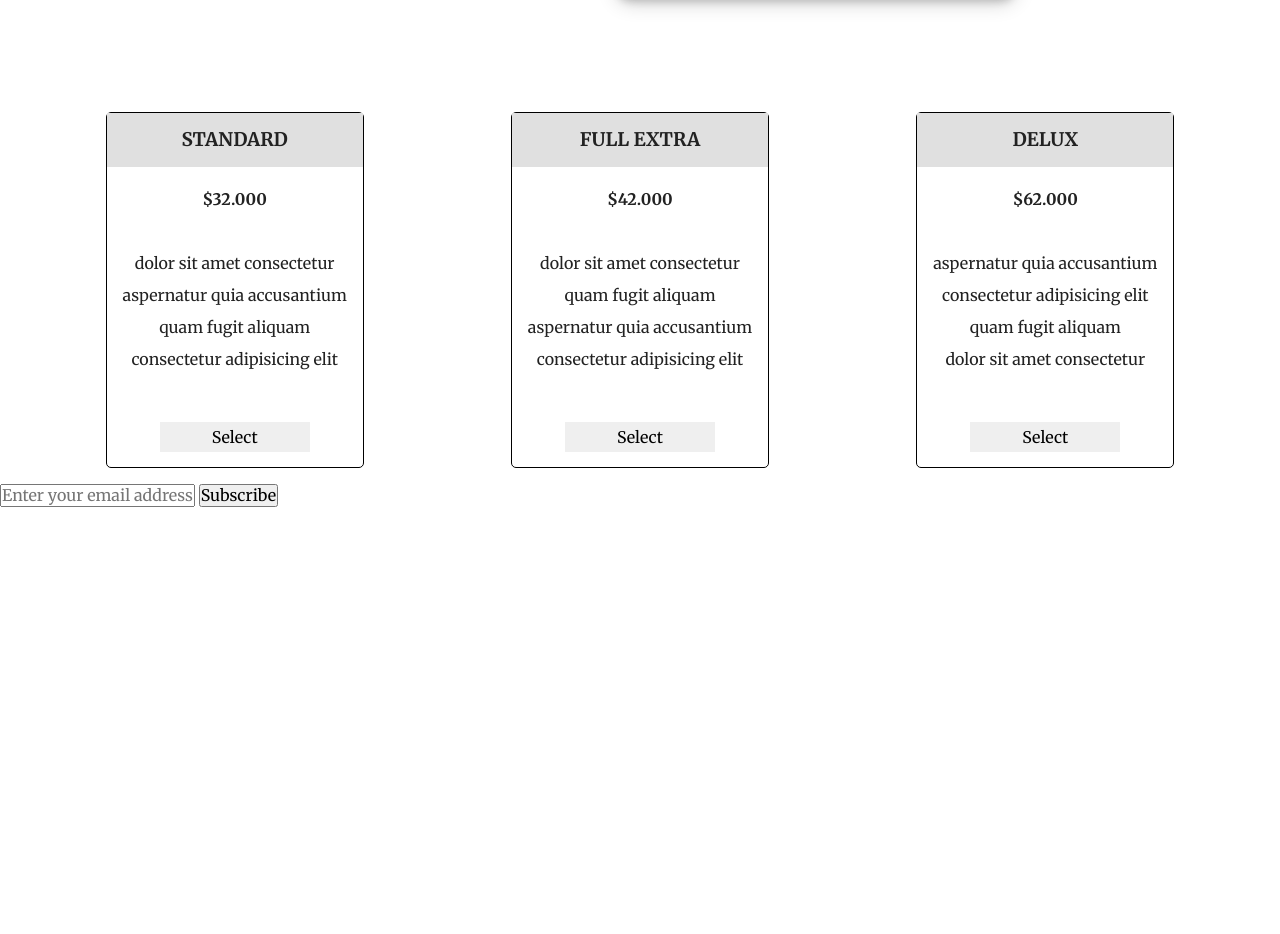
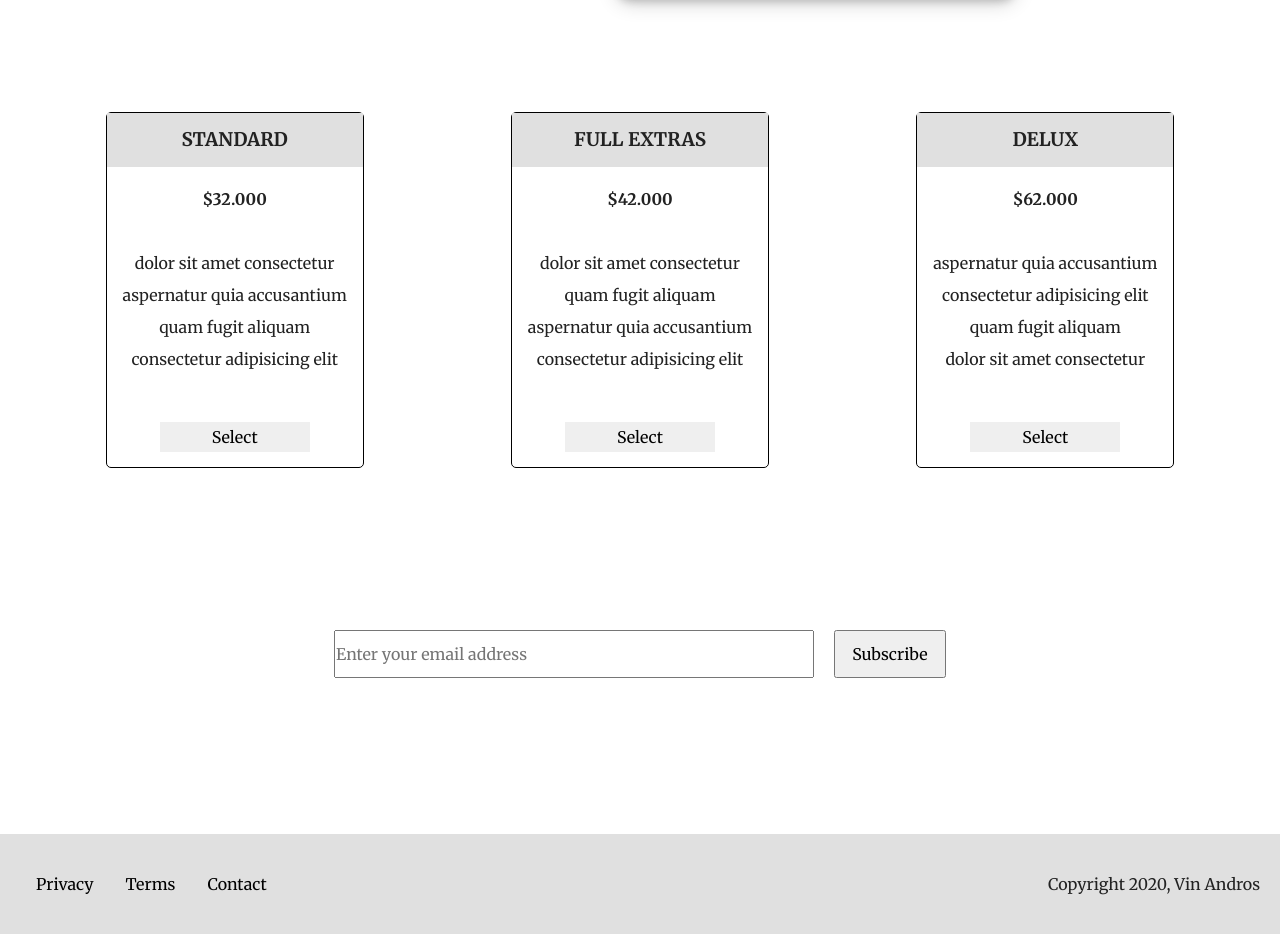
Before and after one commit to vinandros/productlandingpage, a website: page index.html in a window 1280 px wide. Shown: the part 3073-4007 px from the top of the page. Before the commit the page ends 3580 px from the top, so only its background shows below. Drawn offline with Linux system fonts and the light colour scheme.

Commit message:
footer and subscribe

```diff
--- a/css/style.css
+++ b/css/style.css
@@ -1,8 +1,5 @@
 @import url('https://fonts.googleapis.com/css2?family=Merriweather:wght@400;700;900&display=swap');
 
-:root {
-
-}
 
 * {
     margin: 0;
@@ -321,3 +318,72 @@ h1{
     background-color: rgb(107, 107, 107);
     transition: background-color 1s;
 }
+
+#subscripe {
+    text-align: center;
+    padding: 6rem;
+    margin-top: 50px;
+    height: 200px;
+}
+
+#form {
+    margin: auto;
+}
+
+#form input[type="submit"]{
+    height: 3rem;
+    width: 7rem;
+}
+
+#form input[type="email"]{
+    height: 3rem;
+    width: 30rem;
+    margin-right: 1rem;
+}
+
+#form input[type="submit"]:hover{
+    cursor: pointer;
+    background-color: rgb(107, 107, 107);
+    transition: background-color 1s;
+    border: none;
+}
+
+@media(max-width:700px){
+    #form input[type="email"]{
+        height: 3rem;
+        width: 15rem;
+        margin-right: 0rem;
+    }
+
+    #subscripe {
+        text-align: center;
+        padding: 1rem;
+    }
+}
+
+footer {
+    height: 100px;
+    display: flex;
+    flex-direction: row;
+    justify-content: space-between;
+    align-items: center;
+    background-color: rgb(224, 224, 224);
+    margin-top: 100px;
+}
+
+footer ul{
+    display: flex;
+    margin-left: 20px;
+    list-style-type: none;
+    flex-wrap: wrap;
+}
+
+footer ul li a{
+    text-decoration: none;
+    color: black;
+    padding: 1rem;
+}
+
+footer span{
+    margin-right: 20px;
+}
--- a/index.html
+++ b/index.html
@@ -111,7 +111,7 @@
       </div>
 
       <div class="card">
-        <h3>Full Extra</h3>
+        <h3>Full Extras</h3>
         <p>$42.000</p>
         <ul>
           <li>dolor sit amet consectetur</li>
@@ -143,6 +143,15 @@
       </form>
     </section>
 
+    <footer>
+      <ul>
+        <li><a href="#">Privacy</a></li>
+        <li><a href="#">Terms</a></li>
+        <li><a href="#">Contact</a></li>
+      </ul>
+      <span>Copyright 2020, Vin Andros</span>
+    </footer>
+
   </main>
 
 
```
